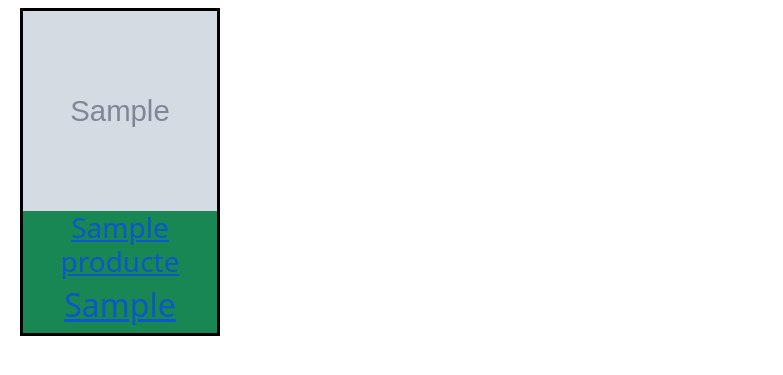
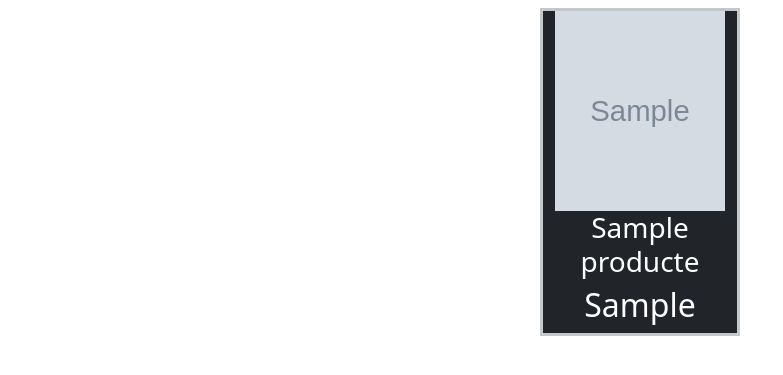
Before and after one commit to cri34/desAplWebExercicisMV, a PHP site: page /llista.php in a window 1280 px wide. Shown: the top 375 px of the page, without its empty margins (0-783 px from the left). Run offline with PHP 8.4, Linux system fonts and the light colour scheme; tables that the repository leaves empty or names only in its code hold one stand-in row (values such as "Sample post"); grey boxes marked "Sample" are stand-in pictures.

Commit message:
camvi estils de cartes en botiga/llista.php
-incorporacio de link de carta
- camvi color fons carta

```diff
--- a/botiga/llista.php
+++ b/botiga/llista.php
@@ -30,13 +30,13 @@
         // output data of each row
         while($row = $result->fetch_assoc()) {
           echo '
-          <a href = "'.'./fitxa.php?codi='.$row["id"].'">
-              <div class="bg-success border border-3 border-black m-2" style="width: 200px;" >
-                <img  class="img-fluid" style="height: 200px; width: 200px;" src="'.$row["src"].'" alt="foto">
-                <h3>'.$row["nom"].'</h3>
-                <h2>'.$row["preu"].'</h2>
+              <div class="bg-dark border border-3 border-secondary-subtle m-2" style="width: 200px;" >
+                <a class ="text-white text-decoration-none" href = "'.'./fitxa.php?codi='.$row["id"].'">
+                  <img  class="img-fluid" style="height: 200px; width: 200px;" src="'.$row["src"].'" alt="foto">
+                  <h3>'.$row["nom"].'</h3>
+                  <h2>'.$row["preu"].'</h2>
+                </a>
               </div>
-          </a>
           ';
          // echo "id: " . $row["id"]. " - Name: " . $row["nom"]. " src:" . $row["src"]." preu:".$row["preu"]. "<br>";
         }
```
